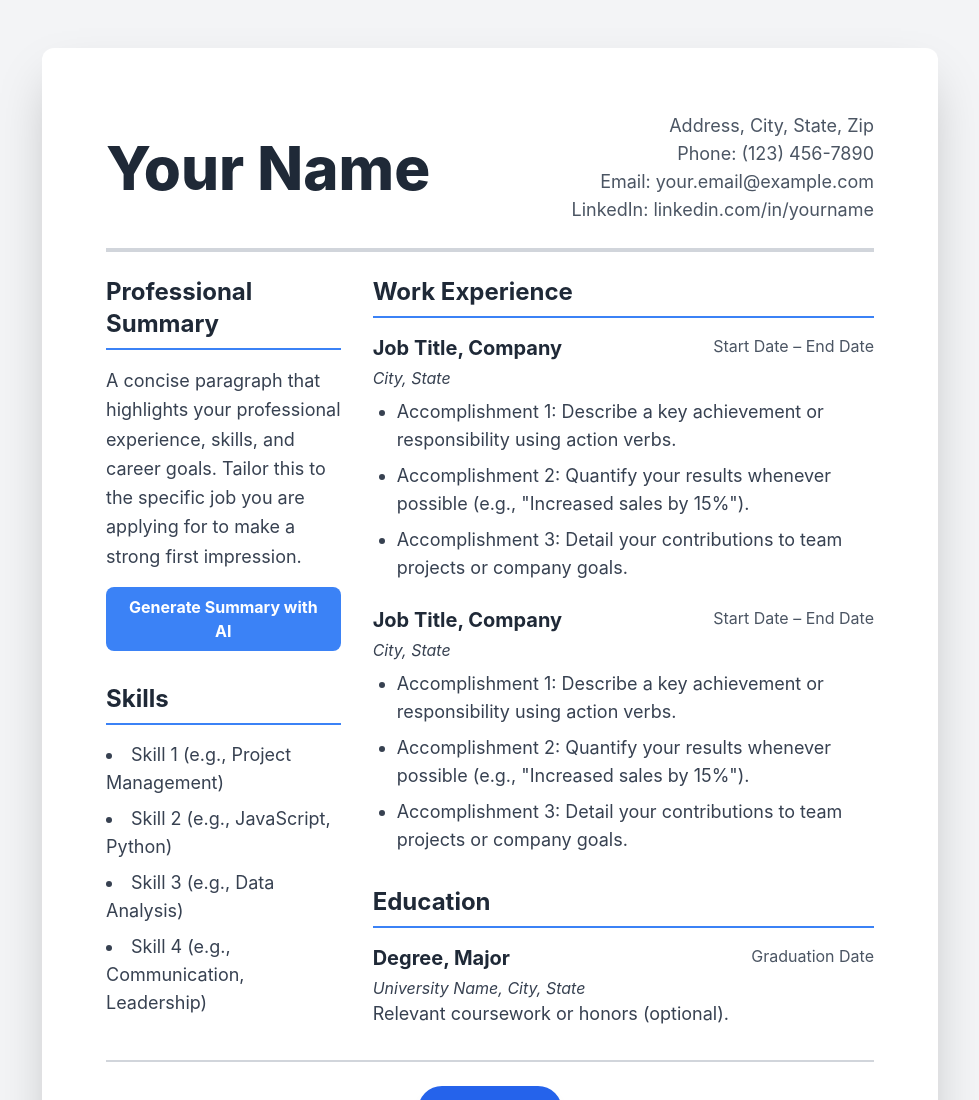
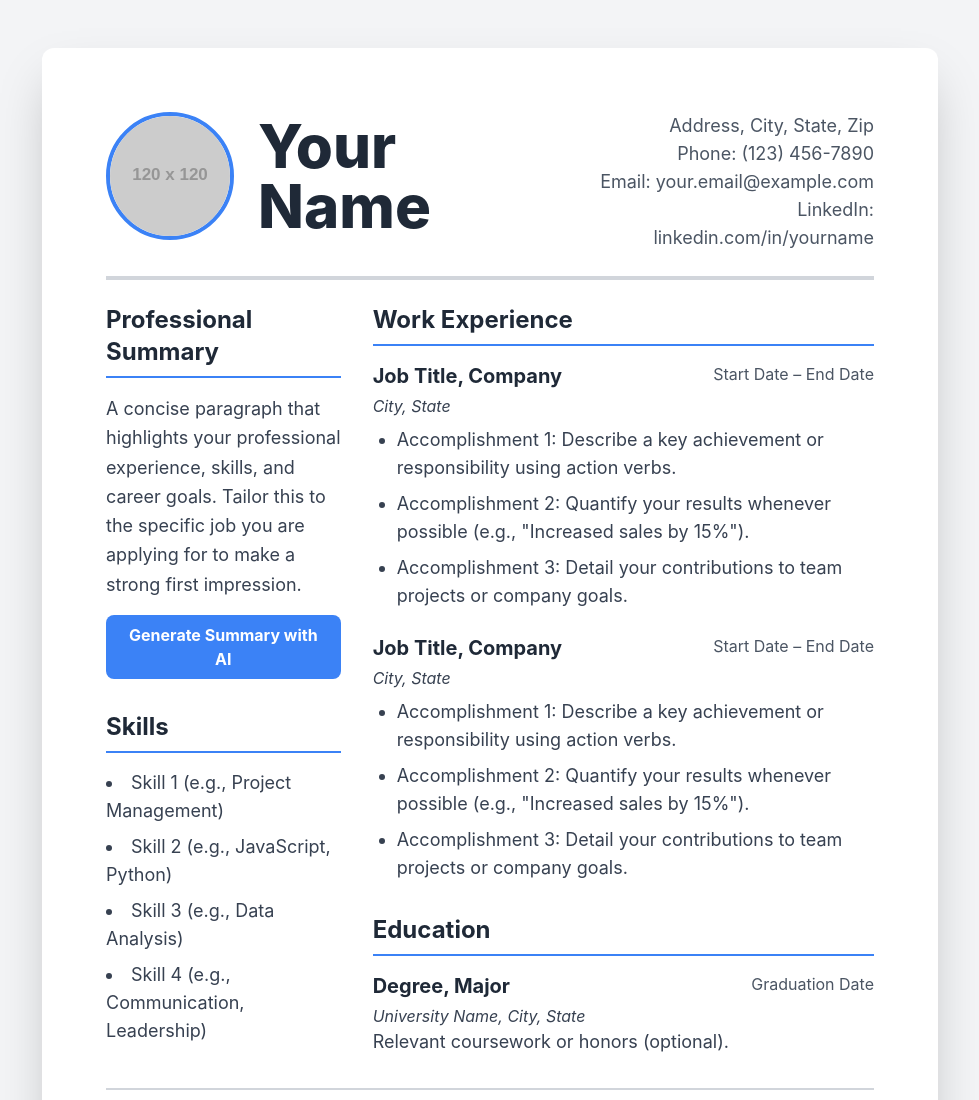
Before and after one commit to 2004Asbah/resume-builder, a plain HTML site: page index.html in a window 1280 px wide. Shown: the top 1100 px of the page, without its empty margins (150-1129 px from the left). Drawn offline with nearby package versions, Linux system fonts and the light colour scheme; placeholder pictures from the web are drawn by us.

Commit message:
Update index.html

```diff
--- a/index.html
+++ b/index.html
@@ -43,13 +43,16 @@
     <!-- Main container for the entire resume layout -->
     <div class="max-w-4xl mx-auto bg-white rounded-xl shadow-2xl p-6 md:p-10 lg:p-16">
 
-        <!-- Header with Name and Contact Information -->
-        <header class="flex flex-col md:flex-row justify-between items-center border-b-4 border-gray-300 pb-6 mb-6">
-            <!-- Name -->
-            <h1 contenteditable="true" id="your-name" class="text-4xl md:text-5xl lg:text-6xl font-extrabold text-gray-800 leading-tight">Your Name</h1>
+        <!-- Header with Name, Picture and Contact Information -->
+        <header class="flex flex-col md:flex-row justify-between items-start border-b-4 border-gray-300 pb-6 mb-6">
+            <!-- Left side: Image and Name -->
+            <div class="flex items-center mb-4 md:mb-0">
+                <img id="profile-picture" src="https://placehold.co/120x120/A0A0A0/FFFFFF?text=Photo" alt="Profile Picture" class="w-24 h-24 md:w-32 md:h-32 rounded-full object-cover mr-6 border-4 border-blue-500 cursor-pointer hover:shadow-lg transition-shadow" onclick="changePicture()">
+                <h1 contenteditable="true" id="your-name" class="text-4xl md:text-5xl lg:text-6xl font-extrabold text-gray-800 leading-tight">Your Name</h1>
+            </div>
 
-            <!-- Contact details -->
-            <div class="mt-4 md:mt-0 text-gray-600 text-right">
+            <!-- Right side: Contact details -->
+            <div class="text-gray-600 text-left md:text-right w-full md:w-auto">
                 <p contenteditable="true" class="text-lg">Address, City, State, Zip</p>
                 <p contenteditable="true" class="text-lg">Phone: (123) 456-7890</p>
                 <p contenteditable="true" class="text-lg">Email: your.email@example.com</p>
@@ -160,6 +163,20 @@
             // This triggers the browser's print dialog, which can save the page as a PDF
             window.print();
         });
+
+        // Function to change the profile picture
+        function changePicture() {
+            const newImageUrl = prompt("Please enter the URL for your new profile picture:");
+            const profilePictureElement = document.getElementById('profile-picture');
+            if (newImageUrl) {
+                profilePictureElement.src = newImageUrl;
+                profilePictureElement.onerror = () => {
+                    showMessage('Invalid image URL. Reverting to placeholder.', 'error');
+                    profilePictureElement.src = "https://placehold.co/120x120/A0A0A0/FFFFFF?text=Photo";
+                };
+                showMessage('Profile picture updated successfully!', 'success');
+            }
+        }
 
         // Get the AI generation button and other elements
         const generateBtn = document.getElementById('generate-summary-btn');
```
